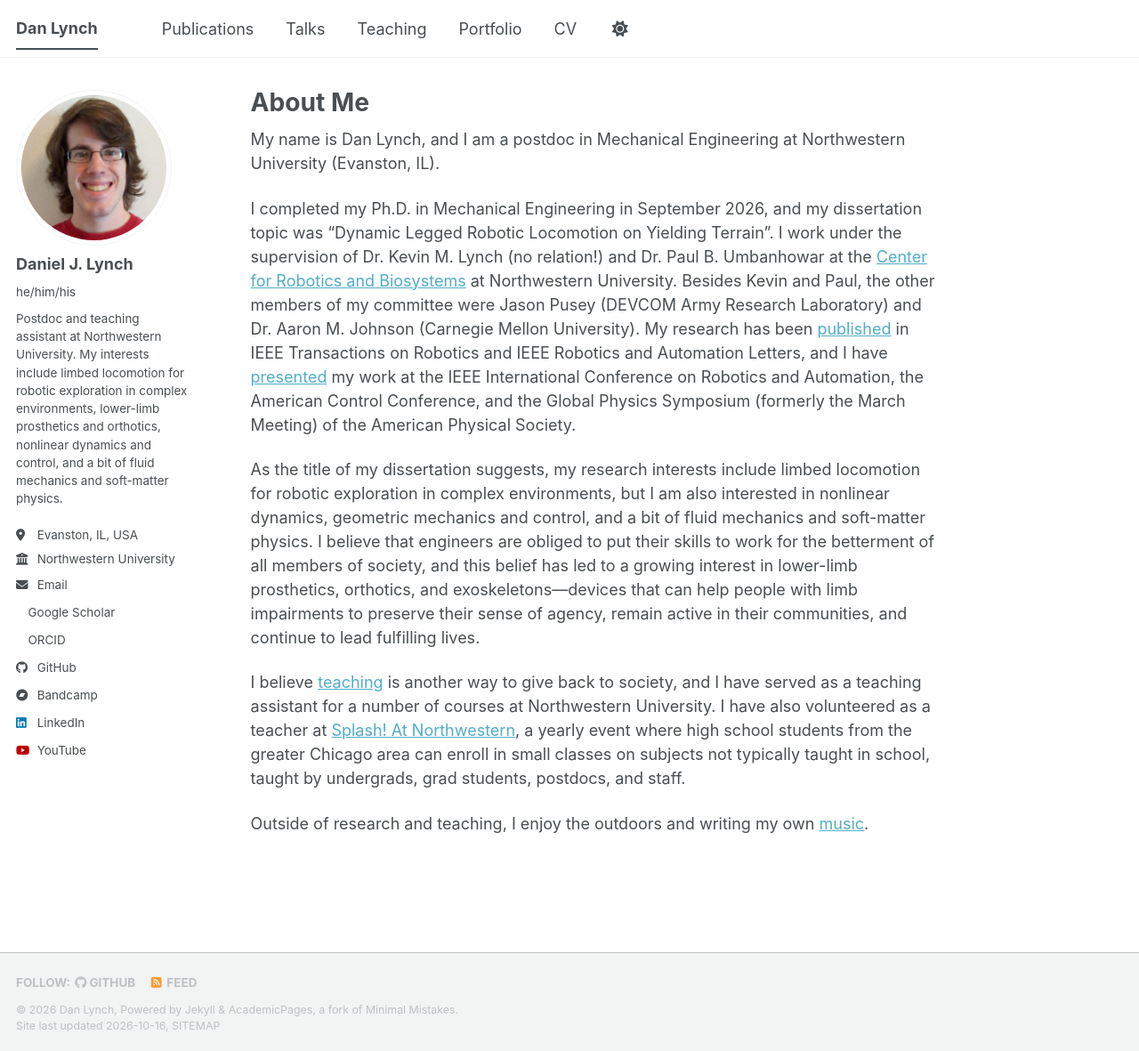
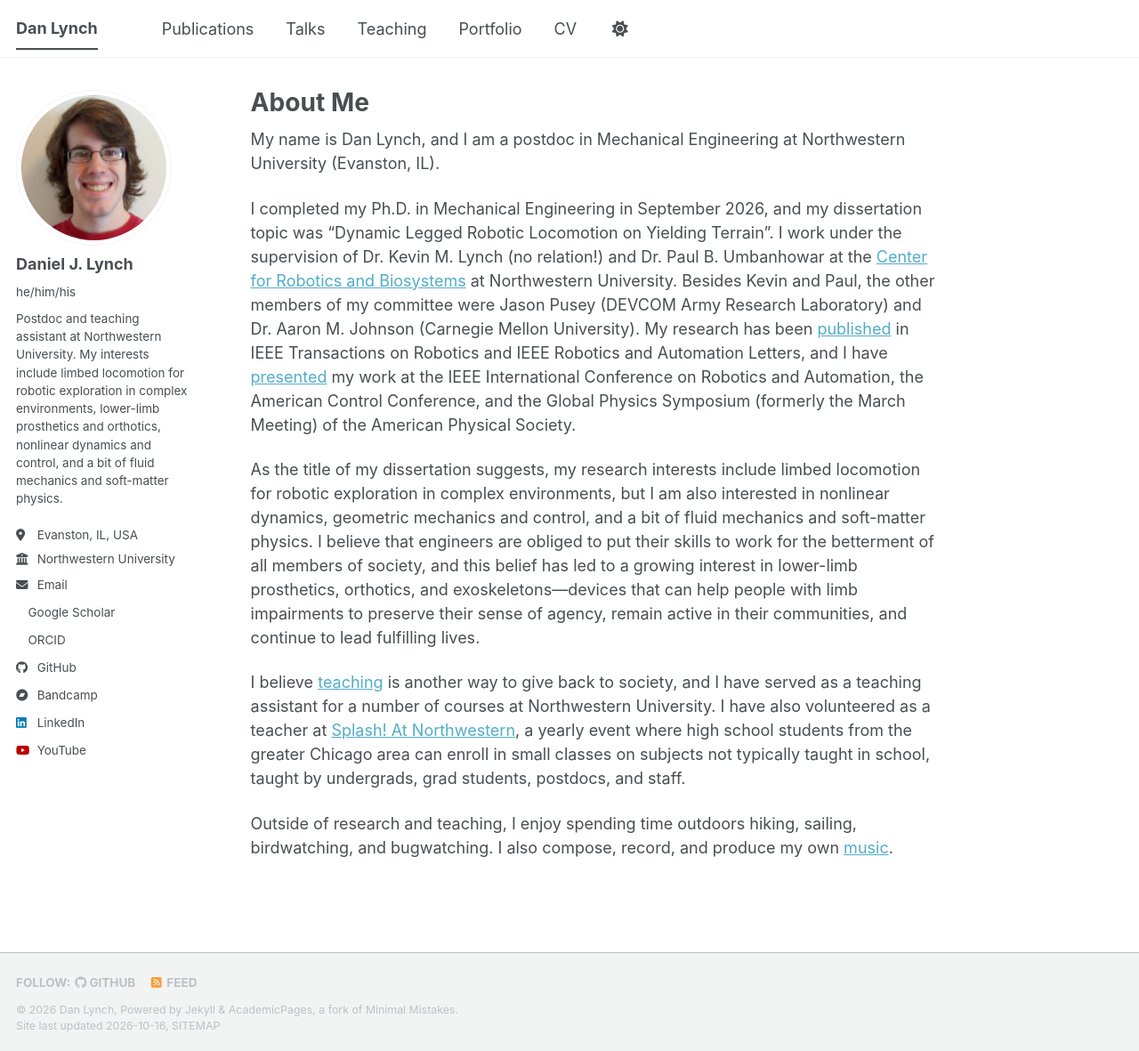
Before and after one commit to dlynch7/dlynch7.github.io, a Jekyll site: the page built from _pages/about.md, in a window 1280 px wide and 1181 px high. Shown: the whole window at 89% size. Built offline with Jekyll 4.4.1, drawn with Linux system fonts in a browser that asks for light colours; a style sheet for code colours, icons or effects is not loaded.

Commit message:
minor updates to about-me

```diff
--- a/_pages/about.md
+++ b/_pages/about.md
@@ -20,7 +20,8 @@ I believe that engineers are obliged to put their skills to work for the betterm
 I believe [teaching](teaching) is another way to give back to society, and I have served as a teaching assistant for a number of courses at Northwestern University.
 I have also volunteered as a teacher at [Splash! At Northwestern](https://nusplash.learningu.org/), a yearly event where high school students from the greater Chicago area can enroll in small classes on subjects not typically taught in school, taught by undergrads, grad students, postdocs, and staff.
 
-Outside of research and teaching, I enjoy the outdoors and writing my own [music](danlynch1.bandcamp.com).
+Outside of research and teaching, I enjoy spending time outdoors hiking, sailing, birdwatching, and bugwatching.
+I also compose, record, and produce my own [music](danlynch1.bandcamp.com).
 
 
 
```
